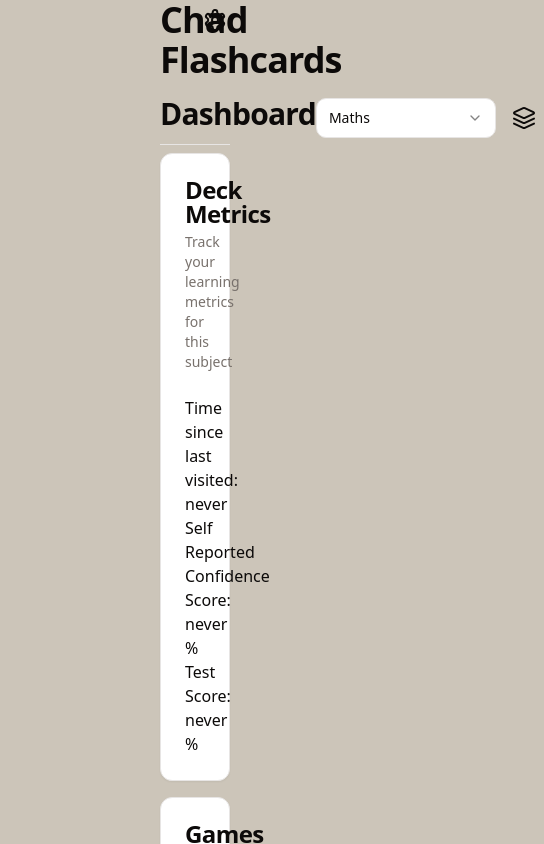
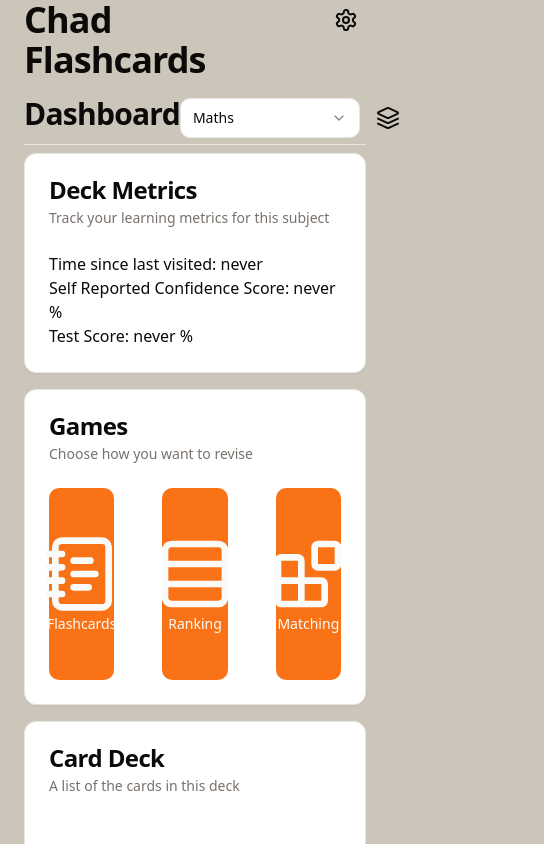
Before and after one commit to Ed-Barnes937/Flash-Alpha, a React (Vite) app: page /deck/1/new in a window 390 px wide. Shown: the top 844 px of the page, 544 px wide, since content can reach past the window. Built offline with nearby package versions, Linux system fonts and the light colour scheme.

Commit message:
slight mobile improvements

```diff
--- a/src/components/Layout/index.tsx
+++ b/src/components/Layout/index.tsx
@@ -5,7 +5,7 @@ import { Outlet, useNavigate } from 'react-router-dom'
 const AppLayout = () => {
   const navigate = useNavigate()
   return (
-    <div className="container flex flex-col gap-4 px-40">
+    <div className="flex flex-col gap-4 px-6 lg:container lg:px-40">
       <div className="grid grid-cols-2">
         <h1
           onClick={() => navigate('/')}
@@ -13,11 +13,11 @@ const AppLayout = () => {
         >
           Chad Flashcards
         </h1>
-		<div className="text-right">
-        <Button variant={'ghost'} size={'icon'} onClick={() => navigate('/settings')}>
-          <SettingsIcon />
-        </Button>
-		</div>
+        <div className="text-right">
+          <Button variant={'ghost'} size={'icon'} onClick={() => navigate('/settings')}>
+            <SettingsIcon />
+          </Button>
+        </div>
       </div>
       <Outlet />
     </div>
--- a/src/routes/DeckDashboard/Games.tsx
+++ b/src/routes/DeckDashboard/Games.tsx
@@ -23,8 +23,8 @@ const Games = () => {
               }
             }}
           >
-            <div>
-              <NotebookTextIcon size={'10rem'} />
+            <div className="aspect-square">
+              <NotebookTextIcon className="h-20 w-20" />
               Flashcards
             </div>
           </Button>
@@ -36,8 +36,8 @@ const Games = () => {
               }
             }}
           >
-            <div>
-              <Rows3Icon size={'10rem'} />
+            <div className="aspect-square">
+              <Rows3Icon className="h-20 w-20" />
               Ranking
             </div>
           </Button>
@@ -49,8 +49,8 @@ const Games = () => {
               }
             }}
           >
-            <div>
-              <BlocksIcon size={'10rem'} />
+            <div className="aspect-square">
+              <BlocksIcon className="h-20 w-20" />
               Matching
             </div>
           </Button>
--- a/src/routes/Matching/index.tsx
+++ b/src/routes/Matching/index.tsx
@@ -80,13 +80,14 @@ const MatchingPage = ({}: MatchingPageProps) => {
         <h1 className="scroll-m-20 pb-2 text-3xl font-semibold tracking-tight first:mt-0">Card Matching</h1>
       </div>
       {correctAnswers.length !== cards.length && (
-        <div className="grid grid-cols-6 gap-1">
+        <div className="grid grid-cols-3 gap-1 md:grid-cols-4 lg:grid-cols-6">
           {cardsAndAnswers.map((card) => (
             <div
               key={card.id}
               className={cn([
-                'relative flex aspect-square items-center justify-center rounded-lg border bg-card p-2 text-center text-card-foreground shadow-sm',
+                'relative flex aspect-square items-center justify-center rounded-lg border bg-card p-2 text-center text-sm text-card-foreground shadow-sm',
                 'transition-all duration-200 hover:scale-95',
+                'lg:text-base',
                 {
                   'bg-red-300': firstSelected === card.id,
                   'bg-green-300': secondSelected === card.id,
```
